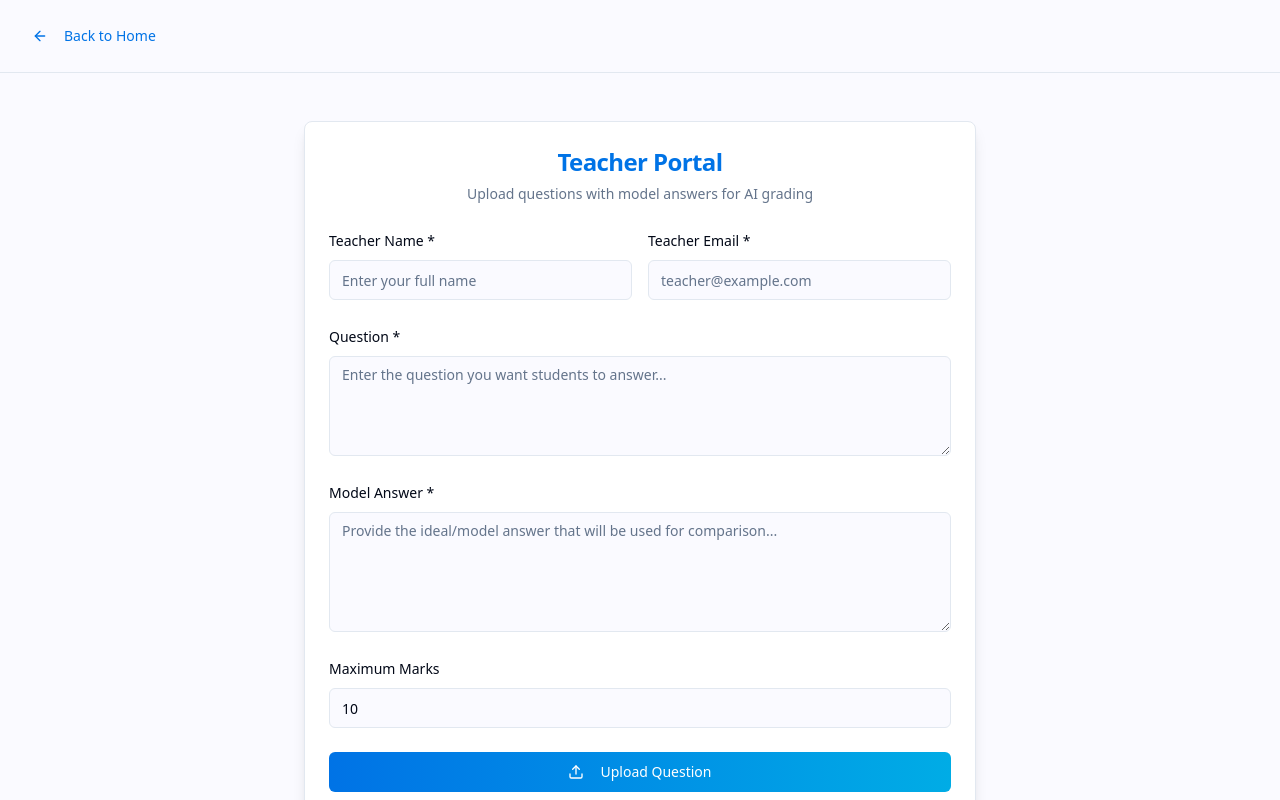
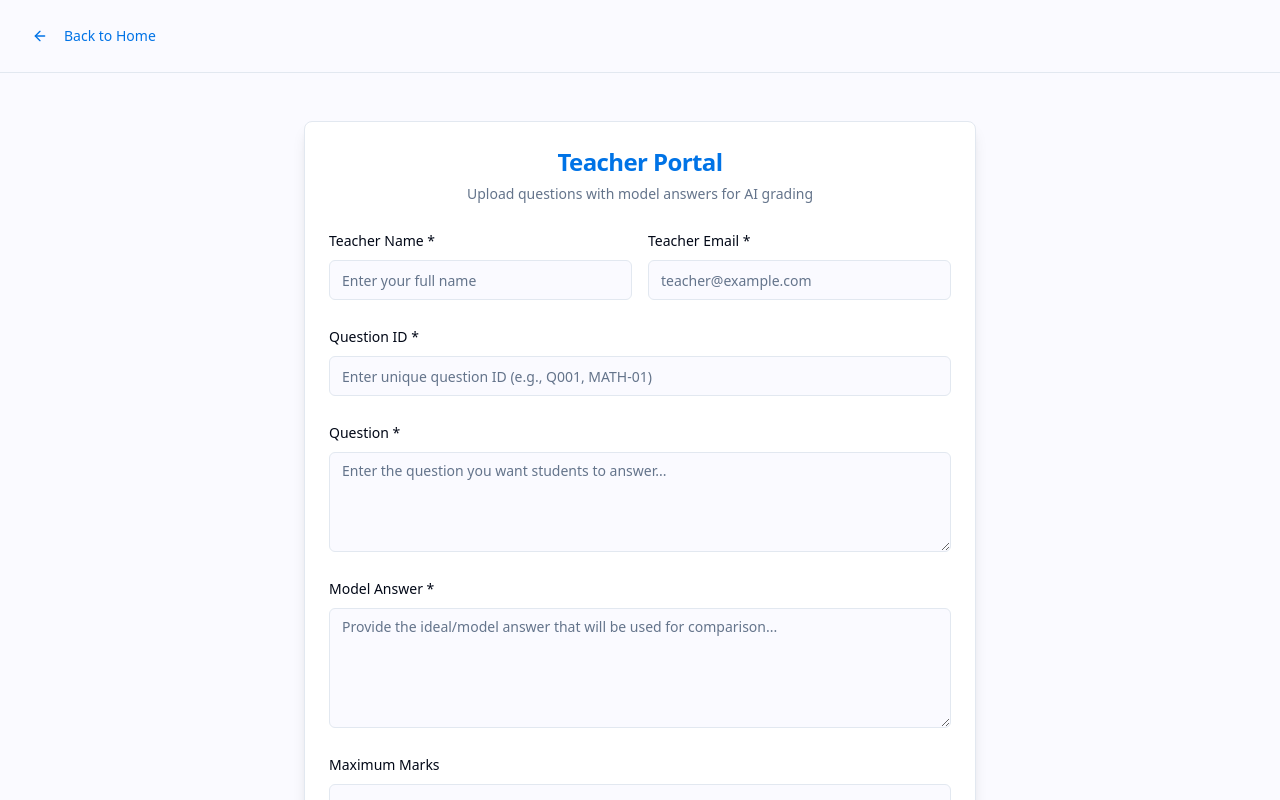
Before and after one commit to GMLaasya/smart-grade-ai, a React (Vite) app: page / in a window 1280 px wide. Both pictures are taken after a click on the button "I am a Teacher". Shown: the top 800 px of the page. Built offline with nearby package versions, Linux system fonts and the light colour scheme.

Commit message:
Add Question ID to Teacher Form

```diff
--- a/src/components/TeacherForm.tsx
+++ b/src/components/TeacherForm.tsx
@@ -10,6 +10,7 @@ import { Loader2, Upload, CheckCircle } from "lucide-react";
 interface TeacherFormData {
   teacherName: string;
   teacherEmail: string;
+  questionId: string;
   question: string;
   modelAnswer: string;
   maxMarks: number;
@@ -19,6 +20,7 @@ export const TeacherForm = () => {
   const [formData, setFormData] = useState<TeacherFormData>({
     teacherName: "",
     teacherEmail: "",
+    questionId: "",
     question: "",
     modelAnswer: "",
     maxMarks: 10,
@@ -31,7 +33,7 @@ export const TeacherForm = () => {
     e.preventDefault();
 
     // Validate required fields
-    if (!formData.teacherName || !formData.teacherEmail || !formData.question || !formData.modelAnswer) {
+    if (!formData.teacherName || !formData.teacherEmail || !formData.questionId || !formData.question || !formData.modelAnswer) {
       toast({
         title: "Missing Information",
         description: "Please fill in all required fields.",
@@ -63,6 +65,7 @@ export const TeacherForm = () => {
           setFormData({
             teacherName: "",
             teacherEmail: "",
+            questionId: "",
             question: "",
             modelAnswer: "",
             maxMarks: 10,
@@ -138,6 +141,18 @@ export const TeacherForm = () => {
           </div>
 
           <div className="space-y-2">
+            <Label htmlFor="questionId">Question ID *</Label>
+            <Input
+              id="questionId"
+              type="text"
+              placeholder="Enter unique question ID (e.g., Q001, MATH-01)"
+              value={formData.questionId}
+              onChange={(e) => handleInputChange("questionId", e.target.value)}
+              required
+            />
+          </div>
+
+          <div className="space-y-2">
             <Label htmlFor="question">Question *</Label>
             <Textarea
               id="question"
```
